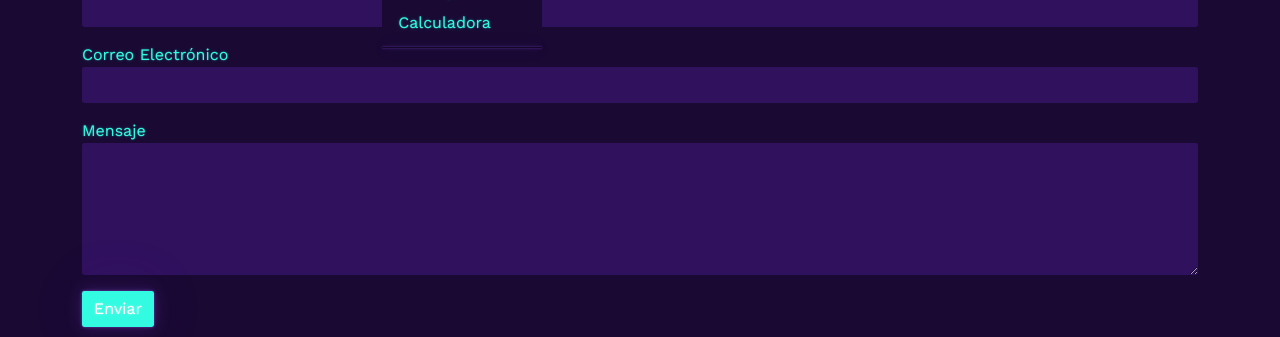
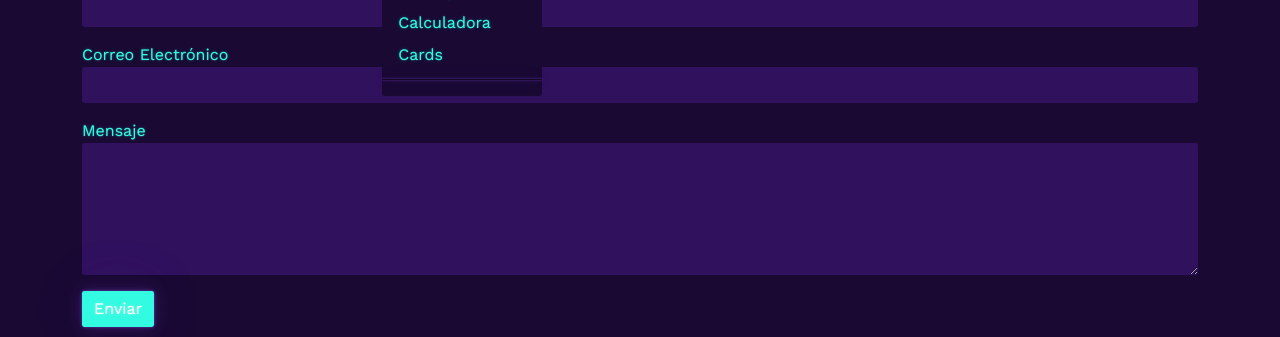
Before and after one commit to ElianaZM/zabalaelianaporfolio, a plain HTML site: page contacto.html in a window 1280 px wide. Both pictures are taken after a click on the button "Proyectos". Shown: the part 145-482 px from the top of the page. Drawn offline with nearby package versions, Linux system fonts and the light colour scheme.

Commit message:
contacto.html

```diff
--- a/contacto.html
+++ b/contacto.html
@@ -36,6 +36,7 @@
                             <li><a class="dropdown-item" href="juegos.html">Juegos</a></li>
                             <li><a class="dropdown-item" href="videoaudio.html">Video y audio</a></li>
                             <li><a class="dropdown-item" href="calculadora.html">Calculadora</a></li>
+                            <li><a class="dropdown-item" href="cards.html">Cards</a></li>
                             <li><hr class="dropdown-divider"></li>
                         </ul>
                     </li>
```
